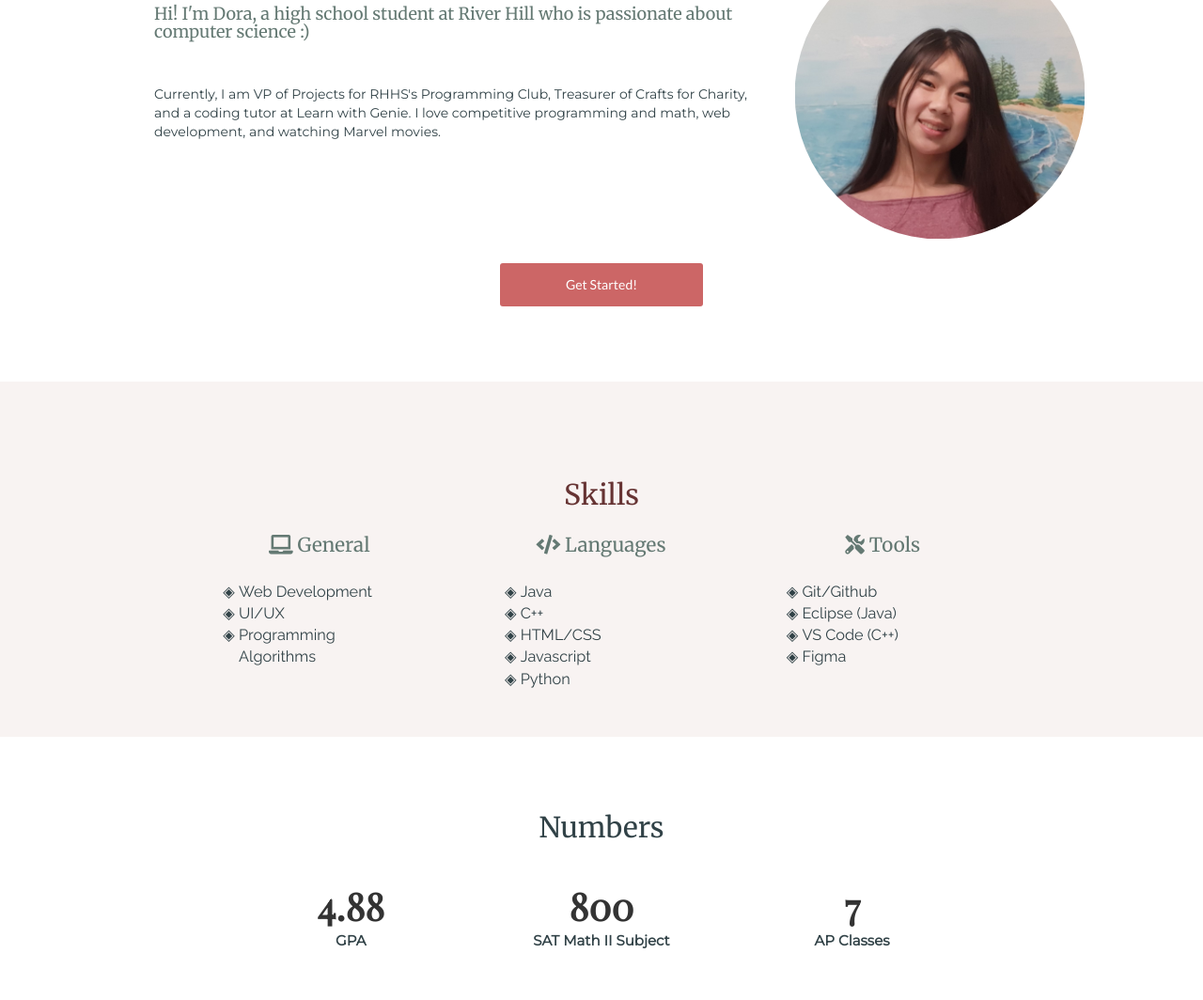
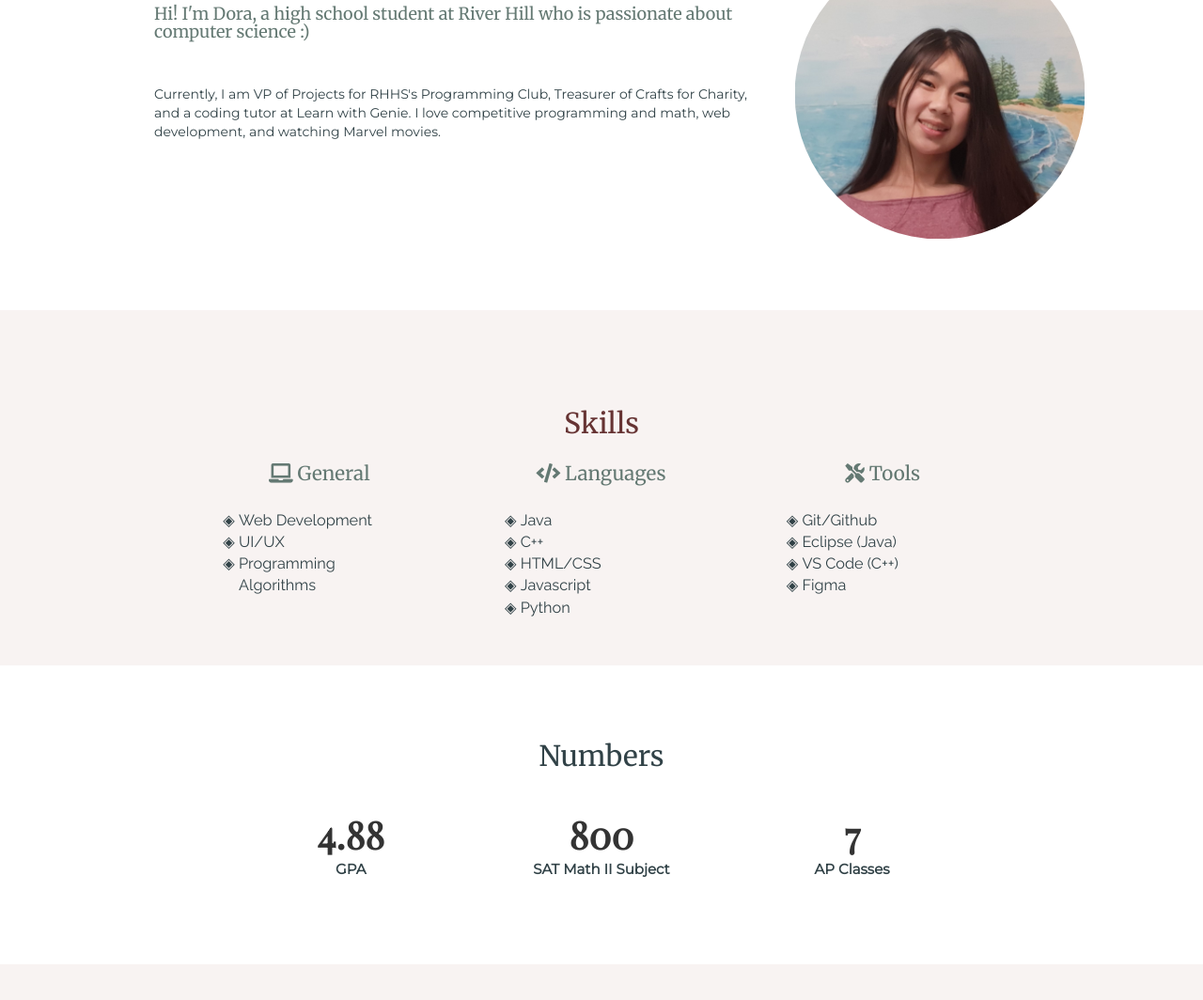
Before and after one commit to tonystark6666/tonystark6666.github.io, a plain HTML site: page index.html in a window 1280 px wide. Shown: the part 930-1994 px from the top of the page at 94% size. Drawn offline with nearby package versions, Linux system fonts and the light colour scheme.

Commit message:
Delete button (index.html)

```diff
--- a/index.html
+++ b/index.html
@@ -47,11 +47,6 @@
                 <br>
                 <p class="about">Currently, I am VP of Projects for RHHS's Programming Club, Treasurer of Crafts for Charity, and a coding tutor at Learn with Genie. I love competitive programming and math, web development, and watching Marvel movies.
                 </p>
-                <div class="btn-container">
-                    <div class="btn-center" style="width:100%;">
-                        <button type="button" class="btn btn-primary">Get Started!</button>
-                    </div>
-                </div>
             </div>
         </div>
         <div class="skills" id="skills" overflow="auto">
```
